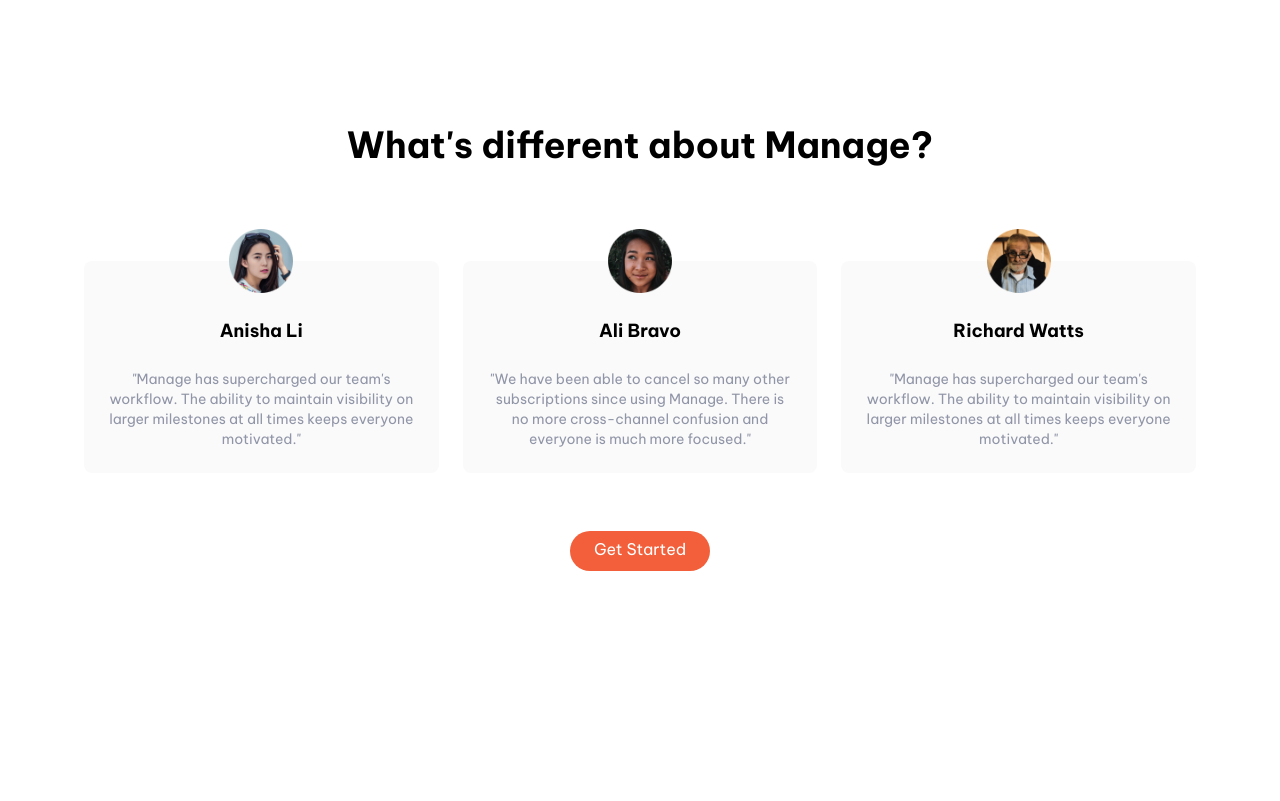
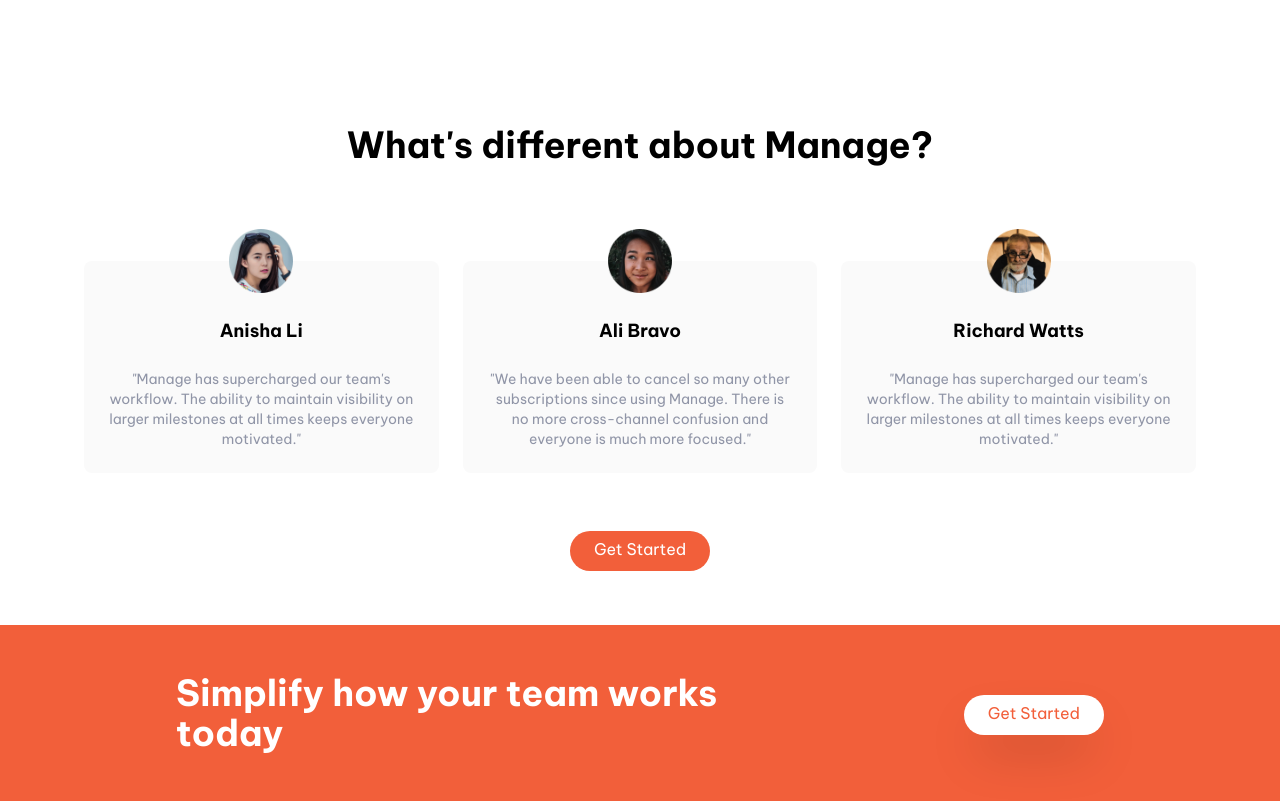
Before and after one commit to MaltaWebDev/landing-page, a website: page index.html in a window 1280 px wide. Shown: the part 1215-2016 px from the top of the page. Before the commit the page ends 1786 px from the top, so only its background shows below. Drawn offline with Linux system fonts and the light colour scheme.

Commit message:
Add cta section

```diff
--- a/index.html
+++ b/index.html
@@ -220,7 +220,7 @@
             </p>
           </div>
         </div>
-        <div class="mt-16">
+        <div class="my-16">
           <a
             href="#"
             class="p-3 px-6 pt-2 text-white bg-brightRed rounded-full baseline hover:bg-brightRedLight"
@@ -230,6 +230,23 @@
       </div>
     </section>
     <!-- Call to action -->
-    <section id="cta"></section>
+    <section id="cta" class="bg-brightRed">
+      <div
+        class="container flex flex-col items-center justify-between px-6 py-24 mx-auto space-y-12 md:py-12 md:flex-row md:space-y-0"
+      >
+        <h2
+          class="text-5xl font-bold leading-tight text-center text-white md:text-4xl md:max-w-xl md:text-left"
+        >
+          Simplify how your team works today
+        </h2>
+        <div>
+          <a
+            href="#"
+            class="p-3 px-6 pt-2 text-brightRed bg-white rounded-full shadow-2xl baseline hover:bg-gray-900"
+            >Get Started</a
+          >
+        </div>
+      </div>
+    </section>
   </body>
 </html>
```
Also changed, not shown: main.css.
